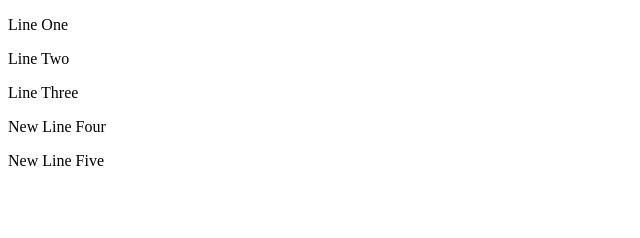
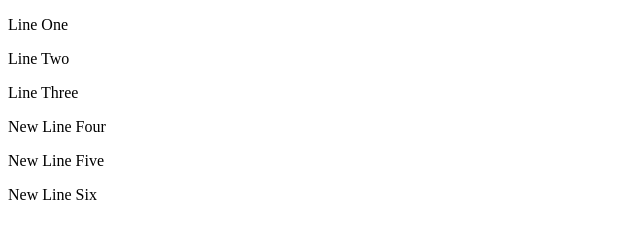
Before and after one commit to Abir-Das/branching, a plain HTML site: page index.html in a window 1280 px wide. Shown: the whole page, without its empty margins (0-640 px from the left). Drawn offline with Linux system fonts and the light colour scheme.

Commit message:
line five added

```diff
--- a/index.html
+++ b/index.html
@@ -12,5 +12,6 @@
     <p>Line Three</p>
     <p>New Line Four</p>
     <p>New Line Five</p>
+    <p>New Line Six</p>
 </body>
 </html>
```
